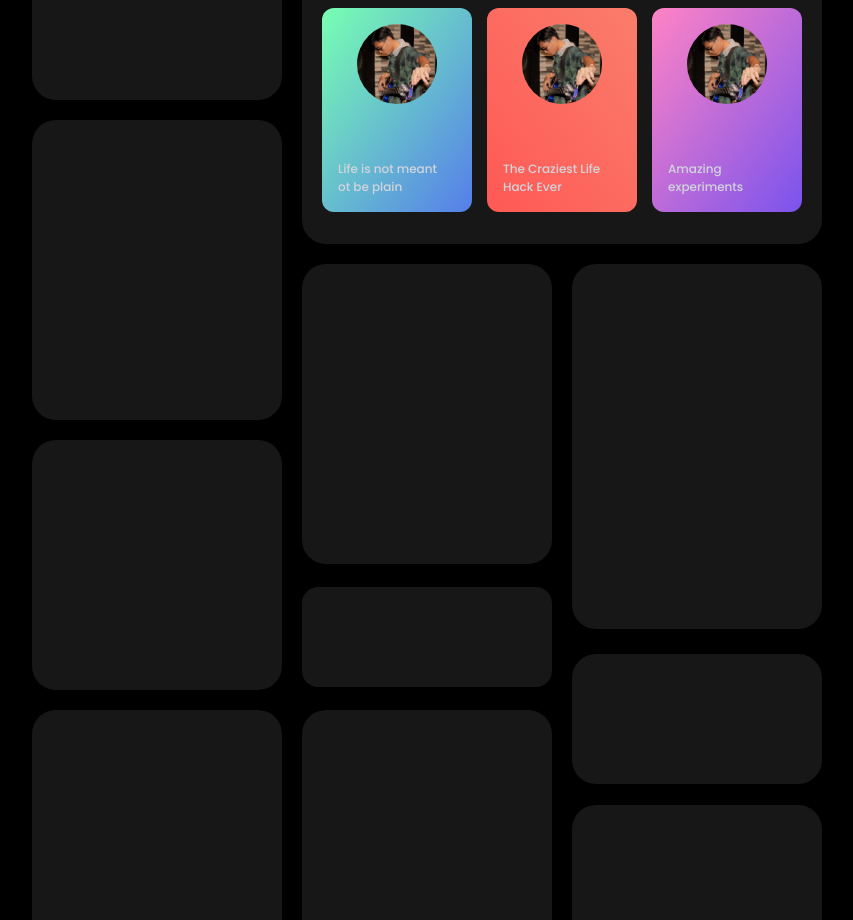
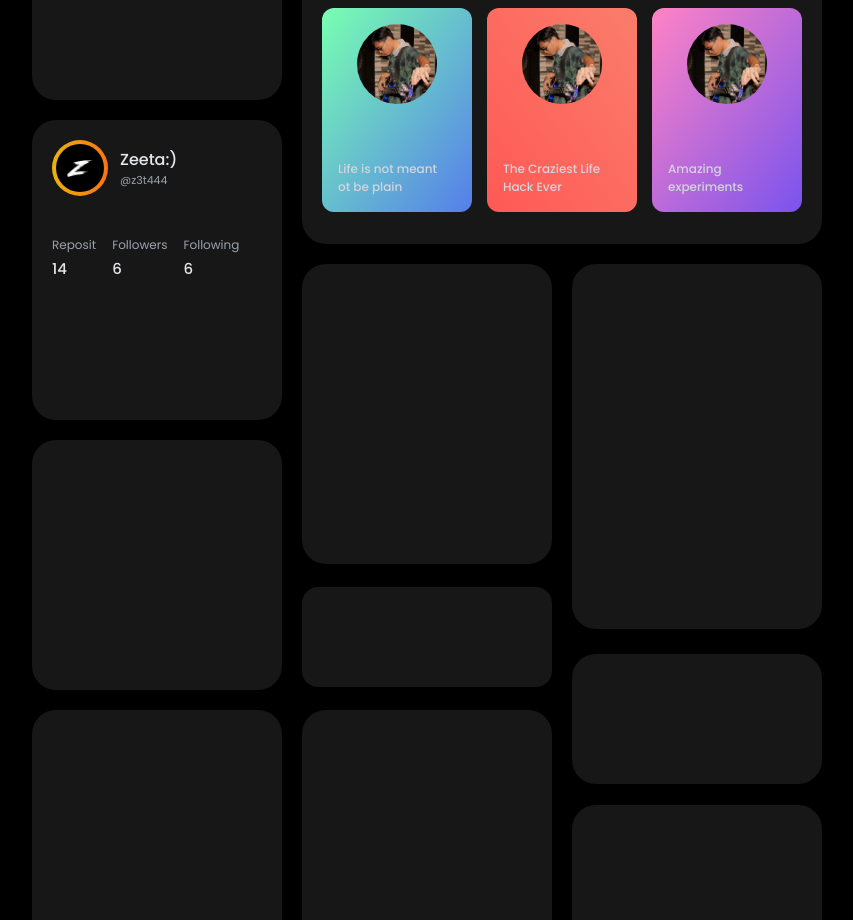
Before and after one commit to DerekPont/new-concept-challenge, a Preact app: page / in a window 1280 px wide. Shown: the part 960-1880 px from the top of the page, without its empty margins (213-1066 px from the left). Built offline with nearby package versions, Linux system fonts and the light colour scheme.

Commit message:
<ui>(New UI GitHub Profile Section)

```diff
--- a/src/components/layout.jsx
+++ b/src/components/layout.jsx
@@ -6,6 +6,7 @@ import TaskSection from "./line2/Task";
 import HistorySection from "./line2/HistoryProfile";
 import CookiesSection from "./line2/Cookies";
 import CardTimelineSection from "./line3/Cardtimeline";
+import GitHubProfileSection from "./line4/GitHubProfile";
 
 function layout() {
   return (
@@ -51,7 +52,9 @@ function layout() {
         </div>
         {/* // line 3 */}
         <div className="flex justify-center gap-5">
-          <div className="w-[250px] h-[300px] bg-[#171717] rounded-3xl"></div>
+          <div className="w-[250px] h-[300px] bg-[#171717] rounded-3xl">
+            <GitHubProfileSection></GitHubProfileSection>
+          </div>
           <div className="-mt-44">
             <div className="w-[520px] bg-[#171717] rounded-3xl h-[300px]">
               <CardTimelineSection></CardTimelineSection>
--- /dev/null
+++ b/src/components/line4/GitHubProfile.jsx
@@ -0,0 +1,38 @@
+import Asset from "./asset/zet.jpg";
+
+function GitHubProfile() {
+  return (
+    <>
+      <div className="github-profile-container p-5">
+        <div className="profile flex items-center gap-3">
+          <div className="p-1 w-14 rounded-full bg-gradient-to-r flex from-yellow-500 to-orange-500">
+            <img src={Asset} alt="" width={50} className="rounded-full" />
+          </div>
+          <div className="grid">
+            <h3 className="font-medium text-gray-200">Zeeta:)</h3>
+            <h3 className="text-gray-400 text-[11px]">@z3t444</h3>
+          </div>
+        </div>
+        <div className="flex gap-4 items-center mt-10">
+          <div className="grid">
+            <p className="text-[12px] text-gray-400">Reposit</p>
+            <p className="text-[15px] mt-1 text-gray-200 font-medium">14</p>
+          </div>
+          <div className="grid">
+            <p className="text-[12px] text-gray-400">Followers</p>
+            <p className="text-[15px] mt-1 text-gray-200 font-medium">6</p>
+          </div>
+          <div className="grid">
+            <p className="text-[12px] text-gray-400">Following</p>
+            <p className="text-[15px] mt-1 text-gray-200 font-medium">6</p>
+          </div>
+        </div>
+        <div className="ClassName-box">
+          <div></div>
+        </div>
+      </div>
+    </>
+  );
+}
+
+export default GitHubProfile;
```
Also changed, not shown: src/components/line4/asset/zet.jpg (added).
